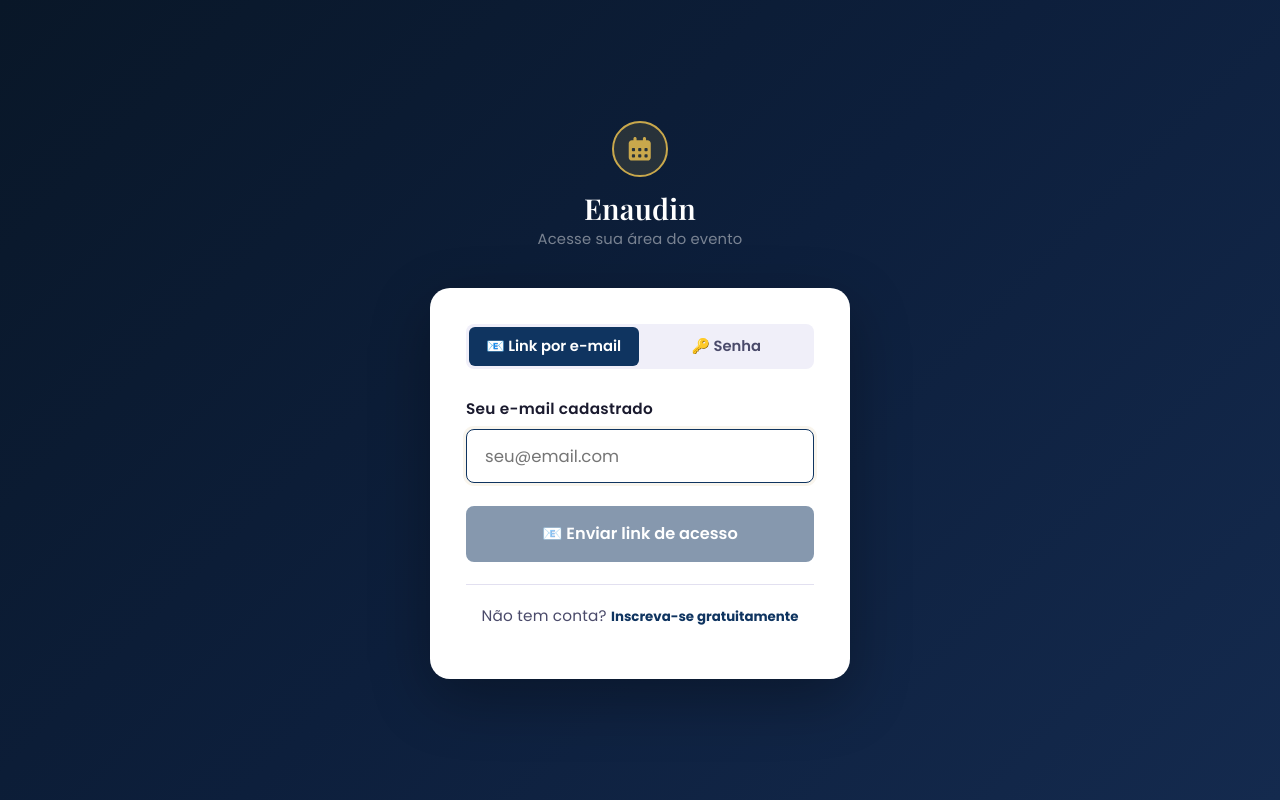
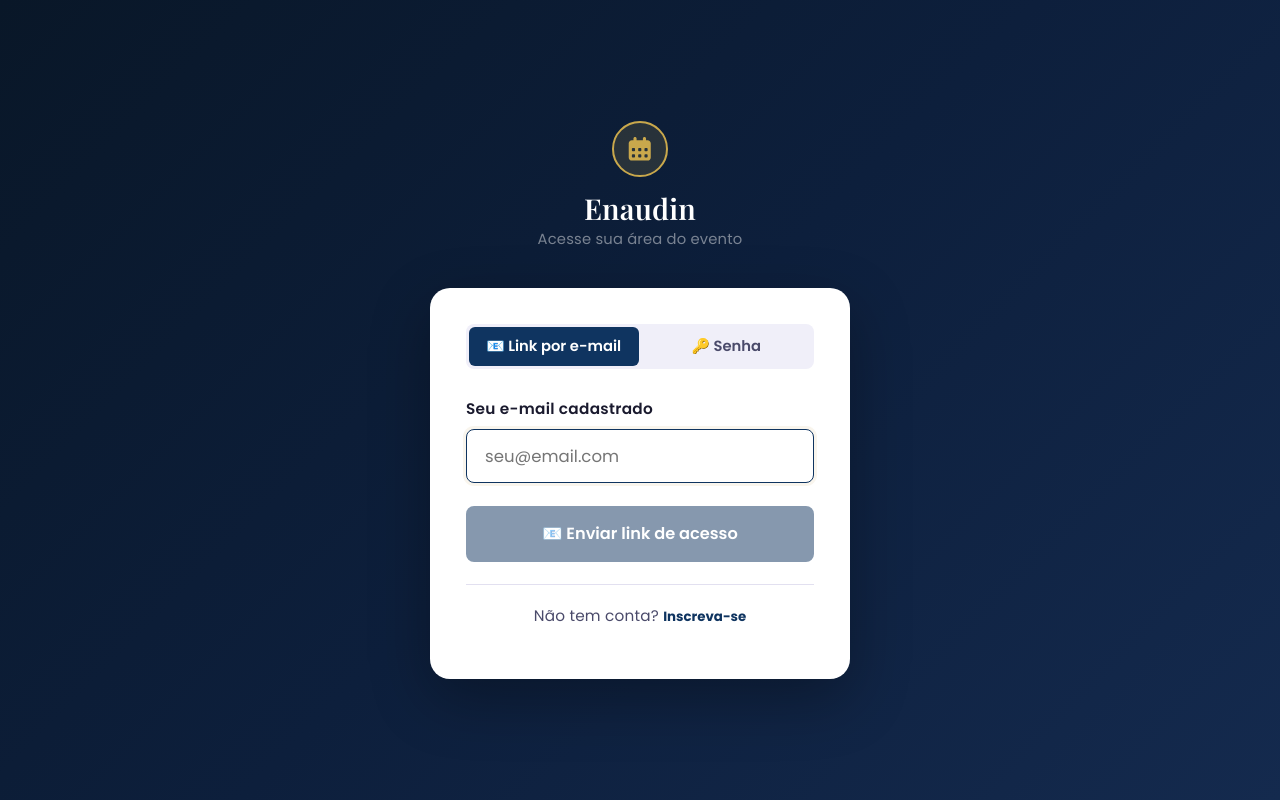
Before and after one commit to pauloalvespj/eventosedu, a React (Vite) app: page /painel in a window 1280 px wide. Built offline with nearby package versions, Linux system fonts and the light colour scheme; no server answers; the database is empty; a web font is replaced by a local one.

Commit message:
ajustes site

```diff
--- a/src/components/auth/FormLogin.jsx
+++ b/src/components/auth/FormLogin.jsx
@@ -178,7 +178,7 @@ export function FormLogin({ onLogin, onClose, onInscricaoClick }) {
           Não tem conta?{" "}
           <button style={{ background: "transparent", color: "var(--navy)", fontWeight: 700, border: "none", cursor: "pointer" }}
             onClick={() => { onClose(); onInscricaoClick(); }}>
-            Inscreva-se gratuitamente
+            Inscreva-se
           </button>
         </div>
       </div>
--- a/src/components/landing/LandingPage.jsx
+++ b/src/components/landing/LandingPage.jsx
@@ -93,7 +93,7 @@ export function LandingPage({ event, eventLoaded = false, atividades, palestrant
               </div>
               <div className="hero-btns hero-anim hero-anim-5">
                 {inscStatus.aberta
-                  ? <button className="btn-hero-primary" onClick={onInscricaoClick}>Inscrever-se Gratuitamente</button>
+                  ? <button className="btn-hero-primary" onClick={onInscricaoClick}>Inscrever-se</button>
                   : <div className="btn-hero-disabled">{inscStatus.msg}</div>
                 }
                 <a href="#programacao" className="btn-hero-outline">Ver Programação</a>
@@ -348,7 +348,7 @@ export function LandingPage({ event, eventLoaded = false, atividades, palestrant
             Evento gratuito · {formatData(event.data_inicio)} a {formatData(event.data_fim)} · {event.local}
           </p>
           {inscStatus.aberta
-            ? <button className="btn btn-gold btn-lg" onClick={onInscricaoClick}>Inscrever-se Gratuitamente</button>
+            ? <button className="btn btn-gold btn-lg" onClick={onInscricaoClick}>Inscrever-se</button>
             : <div style={{ display:"inline-block", background:"rgba(255,255,255,0.12)", border:"1.5px solid rgba(255,255,255,0.30)", color:"rgba(255,255,255,0.70)", padding:"0.9rem 2.5rem", borderRadius:50, fontSize:"1rem", fontWeight:600 }}>{inscStatus.msg}</div>
           }
         </div>
```
